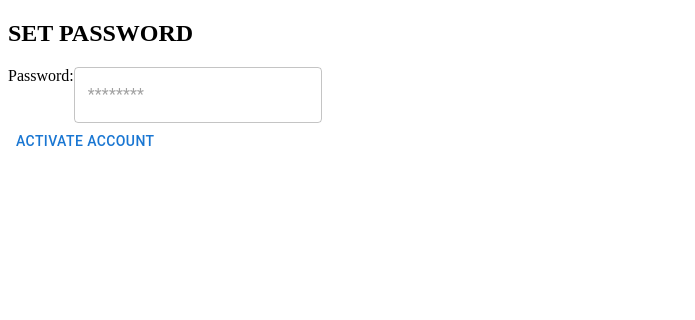
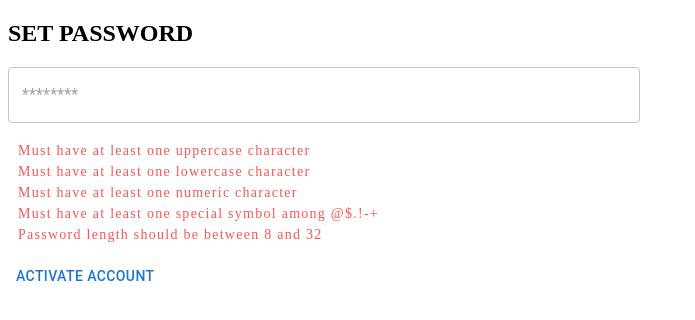
Before and after one commit to ceylinerdogan/CompanyOrganizationSoftwareFrontend, a React (Create React App) app: page /setpassword in a window 1280 px wide. Shown: the top 320 px of the page, without its empty margins (0-695 px from the left). Built offline with nearby package versions, Linux system fonts and the light colour scheme; some icons are missing.

Commit message:
password validation updated

```diff
--- a/package.json
+++ b/package.json
@@ -6,13 +6,16 @@
     "@emotion/react": "^11.11.1",
     "@emotion/styled": "^11.11.0",
     "@mui/icons-material": "^5.14.1",
-    "@mui/material": "^5.14.1",
+    "@mui/material": "^5.14.2",
     "@testing-library/jest-dom": "^5.17.0",
     "@testing-library/react": "^13.4.0",
     "@testing-library/user-event": "^13.5.0",
     "password-validator": "^5.3.0",
+    "primeicons": "^6.0.1",
+    "primereact": "^9.6.0",
     "react": "^18.2.0",
     "react-dom": "^18.2.0",
+    "react-icons-kit": "^2.0.0",
     "react-router-dom": "^6.14.2",
     "react-scripts": "5.0.1",
     "web-vitals": "^2.1.4"
--- a/src/SetNewPassword.js
+++ b/src/SetNewPassword.js
@@ -1,55 +1,110 @@
-import { Button, TextField } from '@mui/material';
+import { Button, Input, TextField } from '@mui/material';
 import React,{useState} from 'react';
+import {basic_eye} from 'react-icons-kit/linea/basic_eye'
+import {basic_eye_closed} from 'react-icons-kit/linea/basic_eye_closed'
+import Icon from 'react-icons-kit';
+import "./index.css"
 
 const SetNewPassword = () =>{
-    const [password,setPassword] = useState('');
-    const [error,setError]=useState('');
+    const [type,setType] = useState("password");
+    const[uppercase,setUpperCase]=useState(false);
+    const[lowercase,setLowerCase]=useState(false);
+    const[numeric,setNumeric]=useState(false);
+    const[specialsymbol,setSpecialSymbol]=useState(false);
+    const[length,setLength]=useState(false);
 
-    const handleSetNewPassword=()=>{
-        const minLength=8;
-        const maxLength=32;
-        const upperCase=/[A-Z]/;
-        const lowerCase=/[a-z]/;
-        const specialSymbol=/[@$.!-+]/;
-        const numeric=/\d/;
 
-        if(password.length<minLength){
-            setError('Password must be at least 8 characters long.');
-        }
-        else if(password.length>maxLength){
-            setError('Password must be maximum 32 characters long.');
-        }
-        else if(!upperCase.test(password)||!lowerCase.test(password)){
-            setError('Password must contain at least one upper case and one lowercase letter.');
-        }
-        else if(!specialSymbol.test(password)){
-            setError('Password must contain at least one special character.');
-        }
-        else if(!numeric.test(password)){
-            setError('Password must contain at least one number.');
+    const handleChange=(value)=>{
+        const Length=new RegExp('^(?=.{8,32}$)');
+
+        const upperCase= new RegExp('(?=.*[A-Z])');
+
+        const lowerCase=new RegExp('(?=.*[a-z])');
+
+        const specialSymbol=new RegExp('(?=.*[@$.!+-])');
+
+        const Numeric=new RegExp('(?=.*[0-9])');
+
+        if(lowerCase.test(value)){
+
+            setLowerCase(true);
         }
         else{
-            setError('');
-            console.log('Password is valid.');
+            setLowerCase(false);
+        }
+
+        if(upperCase.test(value)){
+
+            setUpperCase(true);
+        }
+        else{
+            setUpperCase(false);
+        }
+
+        if(Numeric.test(value)){
+
+            setNumeric(true);
+        }
+        else{
+            setNumeric(false);
+        }
+
+        if(specialSymbol.test(value)){
+
+            setSpecialSymbol(true);
+        }
+        else{
+            setSpecialSymbol(false);
+        }
+
+        if(Length.test(value)){
+
+            setLength(true);
+        }
+        else{
+            setLength(false);
         }
     }
 
+
     return(
         <form>
-            <div>
             <h2>SET NEW PASSWORD </h2>
             <div>
-                <label className="labelPassword" htmlFor="password"> Password:</label>
                 <TextField
-                    type="password"
+                    type={type}
                     id="password"
-                    value={password}
-                    onChange={(e)=>setPassword(e.target.value)}
-                    placeholder='********' />
+                    placeholder='********'
+                    className="password-input"
+                    onChange={(e)=>handleChange(e.target.value)}/>
+                     {type==="password"?(
+                        <span className="icon-span" onClick={()=>setType("text")}>
+                            <Icon icon={basic_eye_closed} size={25}/>
+                        </span>
+                    ):(
+                        <span className="icon-span" onClick={()=>setType("password")}>
+                            <Icon icon={basic_eye} size={25}/>
+                        </span>
+                    )}
             </div>
-                <Button onClick={handleSetNewPassword}>Reset Password</Button>
-                 {error && <p style={{color:'red'}}>{error}</p>}
-            </div>
+            <main className="validation-tracker">
+                <div className={uppercase?'validated':'not-validated'}>
+                    Must have at least one uppercase character
+                </div>
+                <div className={lowercase?'validated':'not-validated'}>
+                    Must have at least one lowercase character
+                </div>
+                <div className={numeric?'validated':'not-validated'}>
+                    Must have at least one numeric character
+                </div>
+                <div className={specialsymbol?'validated':'not-validated'}>
+                    Must have at least one special symbol among @$.!-+
+                </div>
+                <div className={length?'validated':'not-validated'}>
+                    Password length should be between 8 and 32
+                </div>
+            </main>
+                <Button>Reset Password</Button>
         </form>
 
     );
--- a/src/SetPassword.js
+++ b/src/SetPassword.js
@@ -1,56 +1,114 @@
-import { Button, TextField } from '@mui/material';
+import { Button, Input, TextField } from '@mui/material';
 import React,{useState} from 'react';
+import {basic_eye} from 'react-icons-kit/linea/basic_eye'
+import {basic_eye_closed} from 'react-icons-kit/linea/basic_eye_closed'
+import Icon from 'react-icons-kit';
+import "./index.css"
 
 
 const SetPassword = () =>{
-    const [password,setPassword] = useState('');
-    const [error,setError]=useState('');
+    const [type,setType] = useState("password");
+    const[uppercase,setUpperCase]=useState(false);
+    const[lowercase,setLowerCase]=useState(false);
+    const[numeric,setNumeric]=useState(false);
+    const[specialsymbol,setSpecialSymbol]=useState(false);
+    const[length,setLength]=useState(false);
 
-    const handleSetPassword=()=>{
-        const minLength=8;
-        const maxLength=32;
-        const upperCase=/[A-Z]/;
-        const lowerCase=/[a-z]/;
-        const specialSymbol=/[@$.!-+]/;
-        const numeric=/\d/;
 
-        if(password.length<minLength){
-            setError('Password must be at least 8 characters long.');
-        }
-        else if(password.length>maxLength){
-            setError('Password must be maximum 32 characters long.');
-        }
-        else if(!upperCase.test(password)||!lowerCase.test(password)){
-            setError('Password must contain at least one upper case and one lowercase letter.');
-        }
-        else if(!specialSymbol.test(password)){
-            setError('Password must contain at least one special character.');
-        }
-        else if(!numeric.test(password)){
-            setError('Password must contain at least one number.');
+    const handleChange=(value)=>{
+        const Length=new RegExp('^(?=.{8,32}$)');
+
+        const upperCase= new RegExp('(?=.*[A-Z])');
+
+        const lowerCase=new RegExp('(?=.*[a-z])');
+
+        const specialSymbol=new RegExp('(?=.*[@$.!+-])');
+
+        const Numeric=new RegExp('(?=.*[0-9])');
+
+        if(lowerCase.test(value)){
+
+            setLowerCase(true);
         }
         else{
-            setError('');
-            console.log('Password is valid.')
+            setLowerCase(false);
         }
+
+        if(upperCase.test(value)){
+
+            setUpperCase(true);
+        }
+        else{
+            setUpperCase(false);
+        }
+
+        if(Numeric.test(value)){
+
+            setNumeric(true);
+        }
+        else{
+            setNumeric(false);
+        }
+
+        if(specialSymbol.test(value)){
+
+            setSpecialSymbol(true);
+        }
+        else{
+            setSpecialSymbol(false);
+        }
+
+        if(Length.test(value)){
+
+            setLength(true);
+        }
+        else{
+            setLength(false);
+        }
+
+
+
     }
 
     return(
         <form>
-            <div>
             <h2>SET PASSWORD </h2>
             <div>
-                <label className="labelPassword" htmlFor="password"> Password:</label>
                 <TextField
-                    type="password"
+                    type={type}
                     id="password"
-                    value={password}
-                    onChange={(e)=>setPassword(e.target.value)}
-                    placeholder='********' />
+                    placeholder='********'
+                    className="password-input"
+                    onChange={(e)=>handleChange(e.target.value)} />
+                    {type==="password"?(
+                        <span className="icon-span" onClick={()=>setType("text")}>
+                            <Icon icon={basic_eye_closed} size={25}/>
+                        </span>
+                    ):(
+                        <span className="icon-span" onClick={()=>setType("password")}>
+                            <Icon icon={basic_eye} size={25}/>
+                        </span>
+                    )}
             </div>
-                <Button onClick={handleSetPassword}>Activate Account</Button>
-                {error && <p style={{color:'red'}}>{error}</p>}
-            </div>
+            <main className="validation-tracker">
+                <div className={uppercase?'validated':'not-validated'}>
+                    Must have at least one uppercase character
+                </div>
+                <div className={lowercase?'validated':'not-validated'}>
+                    Must have at least one lowercase character
+                </div>
+                <div className={numeric?'validated':'not-validated'}>
+                    Must have at least one numeric character
+                </div>
+                <div className={specialsymbol?'validated':'not-validated'}>
+                    Must have at least one special symbol among @$.!-+
+                </div>
+                <div className={length?'validated':'not-validated'}>
+                    Password length should be between 8 and 32
+                </div>
+            </main>
+
+                <Button >Activate Account</Button>
         </form>
 
     );
--- /dev/null
+++ b/src/index.css
@@ -0,0 +1,28 @@
+.password-input{
+    width: 50%;
+    border: none;
+    outline: none;
+}
+
+.icon-span{
+    cursor:pointer;
+}
+
+.validation-tracker{
+    width: 48%;
+    background-color: white;
+    font-size: 14px;
+    color: #fd5555;
+    letter-spacing: 0.09em;
+    padding: 10px;
+    border-radius: 5px;
+    margin-top: 5px;
+}
+
+.validation-tracker div{
+    margin: 5px 0;
+}
+
+.validation-tracker .validated{
+    color: rgba(23, 138, 0, 0.5);
+}
```
Also changed, not shown: 1 other file (tests, documents, lock files or other folders).
